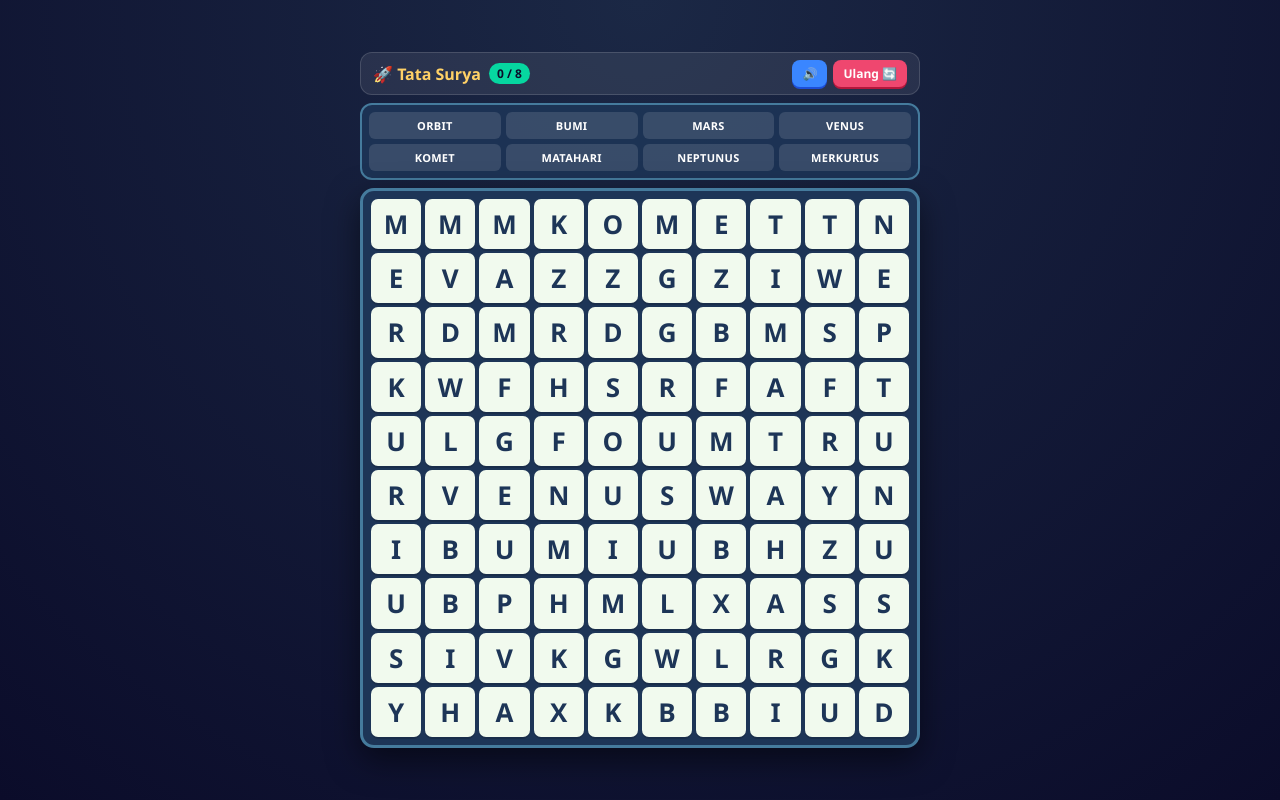
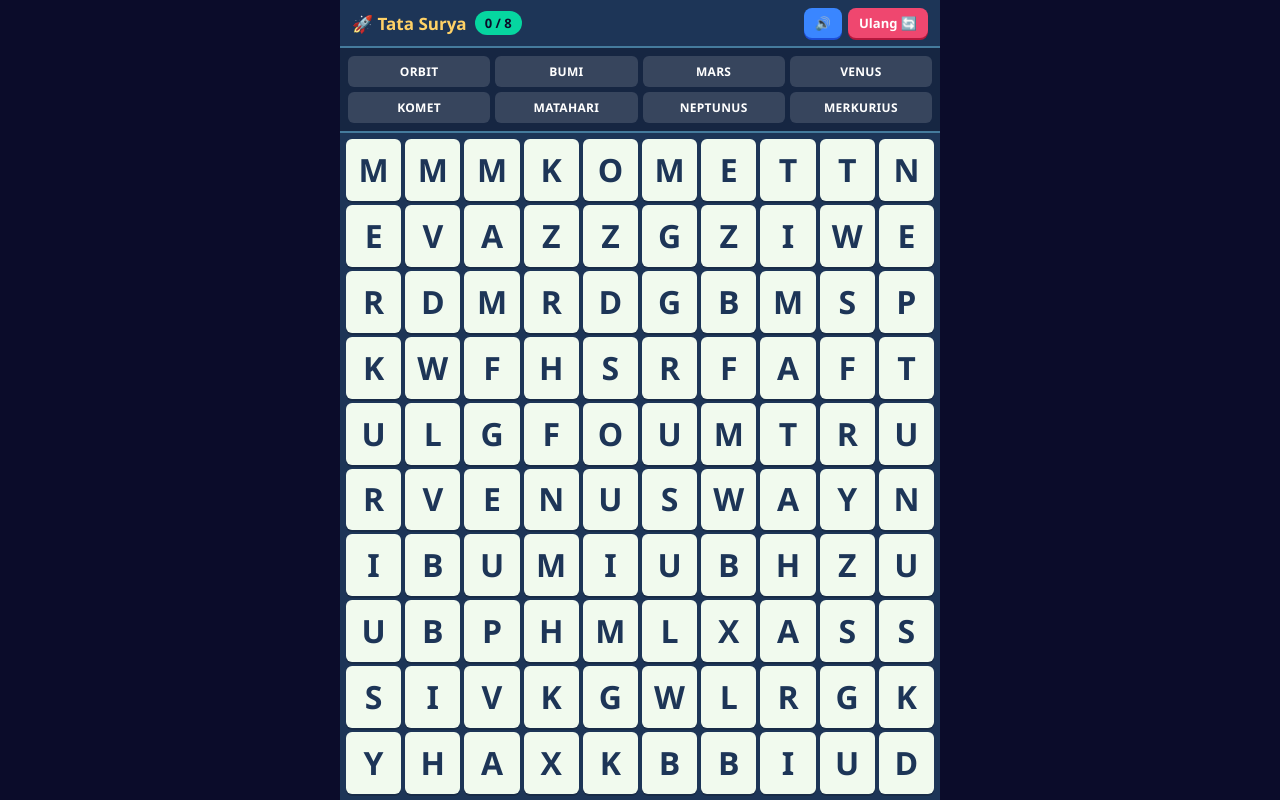
Before and after one commit to jully26715-blip/percobaan, a plain HTML site: page game.html in a window 1280 px wide. Drawn offline with Linux system fonts and the light colour scheme.

Commit message:
update tampilan halaman

```diff
--- a/game.html
+++ b/game.html
@@ -13,43 +13,42 @@
         }
 
         html, body {
-            height: 100%;
             margin: 0;
             padding: 0;
+            width: 100%;
+            height: 100dvh;
             overflow: hidden;
+            background: #0b0c2a;
         }
 
         body {
             font-family: 'Segoe UI', Roboto, Helvetica, Arial, sans-serif;
-            background: radial-gradient(circle at top, #1b2845, #0b0c2a);
             color: white;
             display: flex;
             flex-direction: column;
-            align-items: center;
-            justify-content: center;
-            height: 100dvh;
-            padding: 10px;
         }
 
-        /* Kontainer Utama: Menyatukan lebar atas & bawah agar sama persis */
+        /* Wadah Full Layar Penuh (Lebar 100% & Tinggi 100%) */
         .game-wrapper {
-            width: min(calc(100vw - 20px), calc(100dvh - 135px));
-            max-width: 560px;
+            width: 100%;
+            height: 100dvh;
+            max-width: 600px;
+            margin: 0 auto;
             display: flex;
             flex-direction: column;
-            gap: 8px;
+            background: #131c36;
         }
 
-        /* Header Bar */
+        /* Header Bar Full Lebar */
         .header-bar {
             width: 100%;
             display: flex;
             align-items: center;
             justify-content: space-between;
-            background: rgba(255, 255, 255, 0.08);
-            padding: 7px 12px;
-            border-radius: 12px;
-            border: 1.5px solid rgba(255, 255, 255, 0.14);
+            background: #1d3557;
+            padding: 8px 12px;
+            border-bottom: 2px solid #457b9d;
+            flex-shrink: 0;
         }
 
         .title-group {
@@ -61,16 +60,16 @@
         h1 {
             color: #ffd166;
             margin: 0;
-            font-size: 16px;
+            font-size: 17px;
             font-weight: 800;
         }
 
         .badge-score {
             background: #06d6a0;
             color: #0b0c2a;
-            font-size: 12px;
-            font-weight: 800;
-            padding: 2px 8px;
+            font-size: 13px;
+            font-weight: 900;
+            padding: 3px 10px;
             border-radius: 20px;
         }
 
@@ -80,17 +79,14 @@
         }
 
         button.icon-btn {
-            padding: 5px 10px;
-            font-size: 12px;
+            padding: 6px 11px;
+            font-size: 13px;
             font-weight: bold;
             font-family: inherit;
             color: white;
             border: none;
             border-radius: 8px;
             cursor: pointer;
-            display: flex;
-            align-items: center;
-            gap: 4px;
         }
 
         button.sound-btn {
@@ -108,13 +104,13 @@
             box-shadow: none;
         }
 
-        /* Daftar Kata 4 Kolom */
+        /* Daftar Kata 4 Kolom Full Lebar */
         .word-list-box {
             width: 100%;
-            background: rgba(29, 53, 87, 0.9);
-            padding: 7px;
-            border-radius: 12px;
-            border: 2px solid #457b9d;
+            background: #162642;
+            padding: 8px;
+            border-bottom: 2px solid #457b9d;
+            flex-shrink: 0;
         }
 
         ul {
@@ -127,12 +123,12 @@
         }
 
         li {
-            font-size: 11px;
-            padding: 6px 2px;
+            font-size: 12px;
+            padding: 7px 3px;
             border-radius: 6px;
-            background: rgba(255, 255, 255, 0.12);
+            background: rgba(255, 255, 255, 0.14);
             text-align: center;
-            font-weight: 700;
+            font-weight: 800;
             letter-spacing: 0.3px;
             transition: all 0.2s;
             white-space: nowrap;
@@ -146,41 +142,41 @@
             color: #0b0c2a;
         }
 
-        /* Papan Kotak Huruf - Lebar 100% mengikuti kontainer atas & rasio persegi 1:1 */
+        /* Papan Kotak Huruf: Mengisi 100% sisa tinggi dan 100% lebar layar HP */
         .grid {
+            flex: 1;
             width: 100%;
-            aspect-ratio: 1 / 1;
+            min-height: 0;
             display: grid;
             grid-template-columns: repeat(10, 1fr);
             grid-template-rows: repeat(10, 1fr);
             gap: 4px;
             background: #1d3557;
-            padding: 8px;
-            border-radius: 14px;
-            border: 3px solid #457b9d;
+            padding: 6px;
             touch-action: none;
-            box-shadow: 0 12px 32px rgba(0, 0, 0, 0.5);
         }
 
         .cell {
+            width: 100%;
+            height: 100%;
             background: #f1faee;
             color: #1d3557;
-            font-size: clamp(16px, 4.8vw, 26px);
+            font-size: clamp(22px, 6.2vw, 32px);
             font-weight: 900;
             display: flex;
             justify-content: center;
             align-items: center;
-            border-radius: 7px;
+            border-radius: 6px;
             pointer-events: none;
             line-height: 1;
-            box-shadow: 0 2px 0 rgba(0, 0, 0, 0.15);
+            box-shadow: 0 2px 0 rgba(0, 0, 0, 0.18);
             transition: background-color 0.1s, transform 0.1s;
         }
 
         .cell.selected {
             background: #ffd166;
             color: #0b0c2a;
-            transform: scale(1.07);
+            transform: scale(1.05);
             z-index: 2;
         }
 
@@ -192,7 +188,7 @@
 
         @keyframes pop {
             0% { transform: scale(1); }
-            50% { transform: scale(1.14); }
+            50% { transform: scale(1.12); }
             100% { transform: scale(1); }
         }
 
@@ -200,7 +196,7 @@
         .win-banner {
             position: fixed;
             inset: 0;
-            background: rgba(11, 12, 42, 0.85);
+            background: rgba(11, 12, 42, 0.88);
             display: none;
             flex-direction: column;
             align-items: center;
```
